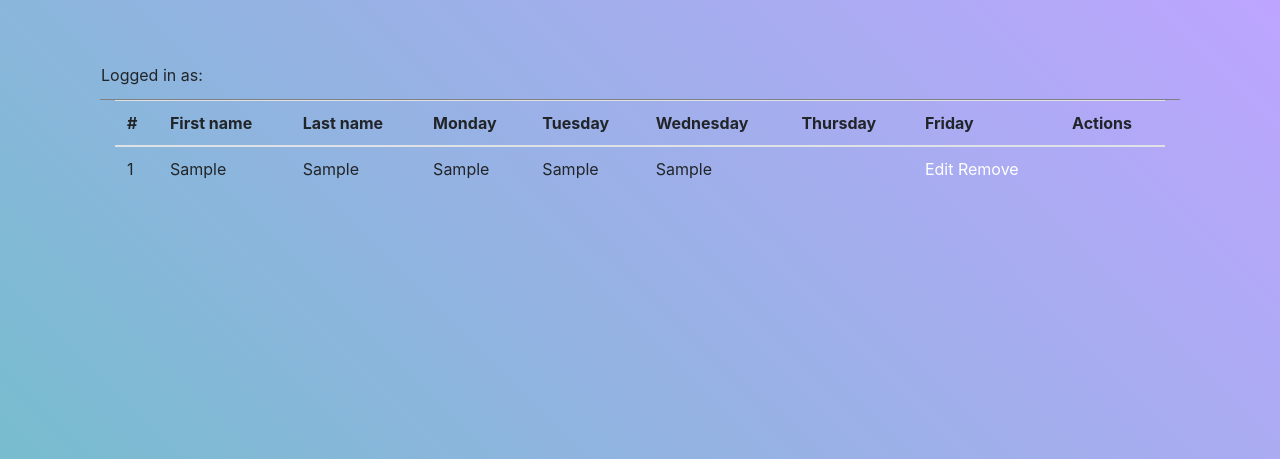
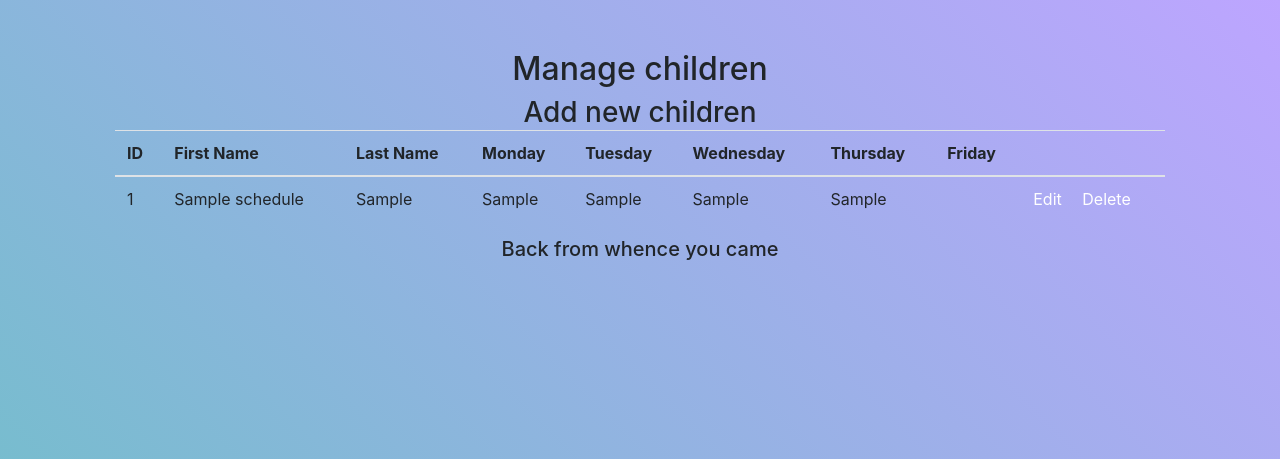
Before and after one commit to BalazsGitHub/RoskildeDaycare2.0, a Spring Boot app: page /scheduleList in a window 1280 px wide. Shown: the top 459 px of the page. Run offline with Spring Boot 4, Linux system fonts and the light colour scheme; tables that the repository leaves empty hold one stand-in row (values such as "Sample post"); some libraries are stand-ins or nearby versions.

Commit message:
-Manage schedule hardcode updated

```diff
--- a/myfirstapplication 4/src/main/java/com/teletearbies/roskildedaycare/controller/ScheduleController.java
+++ b/myfirstapplication 4/src/main/java/com/teletearbies/roskildedaycare/controller/ScheduleController.java
@@ -25,6 +25,13 @@
     public String manageEmployeeSchedules(Model model){
         List<Schedule> scheduleList = scheduleService.getAllSchedules();
         model.addAttribute("scheduleList", scheduleList);
+
+        return "manage_schedules";
+    }
+
+    @RequestMapping("/createWorkSchedule")
+    public String manageEmployeeSchedule(Model model) {
+        model.addAttribute("allEmployees", employeeService.getAllEmployees());
 
         return "manage_schedules";
     }
--- a/myfirstapplication 4/src/main/resources/templates/manage_schedules.html
+++ b/myfirstapplication 4/src/main/resources/templates/manage_schedules.html
@@ -1,30 +1,32 @@
 <head th:replace="fragments/header :: head"></head>
+
 <body>
 <div class="container-fluid text-center">
-    <div class="row navbar">
-        <div class="row account-info">
-            <div>Logged in as: </div>
-            <div th:text="${adminName}"></div>
+    <div>
+        <h2>Manage children</h2>
+        <a class="h3" th:href="@{children/add}">Add new children</a>
+        <div th:if="${message}"class="alert alert-success text-center">
+            [[${message}]]
         </div>
     </div>
-    <div class="main">
-        <table class="table">
-            <thead>
+    <table class="table" table-bordered>
+        <thead class ="thead-dark"></thead>
+        <tr>
+            <th>ID</th>
+            <th>First Name</th>
+            <th>Last Name</th>
+            <th>Monday</th>
+            <th>Tuesday</th>
+            <th>Wednesday</th>
+            <th>Thursday</th>
+            <th>Friday</th>
+            <th></th>
+        </tr>
+        <tbody>
+        <th:block th:each="schedule : ${scheduleList}">
             <tr>
-                <th scope="col">#</th>
-                <th scope="col">First name</th>
-                <th scope="col">Last name</th>
-                <th scope="col">Monday</th>
-                <th scope="col">Tuesday</th>
-                <th scope="col">Wednesday</th>
-                <th scope="col">Thursday</th>
-                <th scope="col">Friday</th>
-                <th scope="col">Actions</th>
-            </tr>
-            </thead>
-            <tbody>
-            <tr th:each="schedule : ${scheduleList}">
-                <td>[[${schedule.schedule_id}]]</td>
+                <td>[[${schedule.id}]]</td>
+                <td>[[${schedule.employeeName}]]</td>
                 <td>[[${schedule.monday}]]</td>
                 <td>[[${schedule.tuesday}]]</td>
                 <td>[[${schedule.wednesday}]]</td>
@@ -32,12 +34,16 @@
                 <td>[[${schedule.friday}]]</td>
                 <td>
                 <td>
-                    <a th:href="@{/editSchedule/}">Edit</a>
-                    <a th:href="@{/removeSchedule}">Remove</a>
+                    <a class="p mr-3 text-white" th:href="@{'/children/edit/' + ${schedule.id}}">Edit</a>
+                    <a class="p text-white" th:href="@{'children/delete/' + ${schedule.id}}">Delete</a>
+                </td>
                 </td>
             </tr>
-            </tbody>
-        </table>
+        </th:block>
+        </tbody>
+    </table>
+    <div>
+        <a class="h5 text-center" th:href="@{/admin}">Back from whence you came</a>
     </div>
 </div>
 </body>
```
Also changed, not shown: myfirstapplication 4/src/main/java/com/teletearbies/roskildedaycare/common/InitialData.java (+4 -3 lines), myfirstapplication 4/src/main/java/com/teletearbies/roskildedaycare/entity/Schedule.java (+18 -6 lines).
